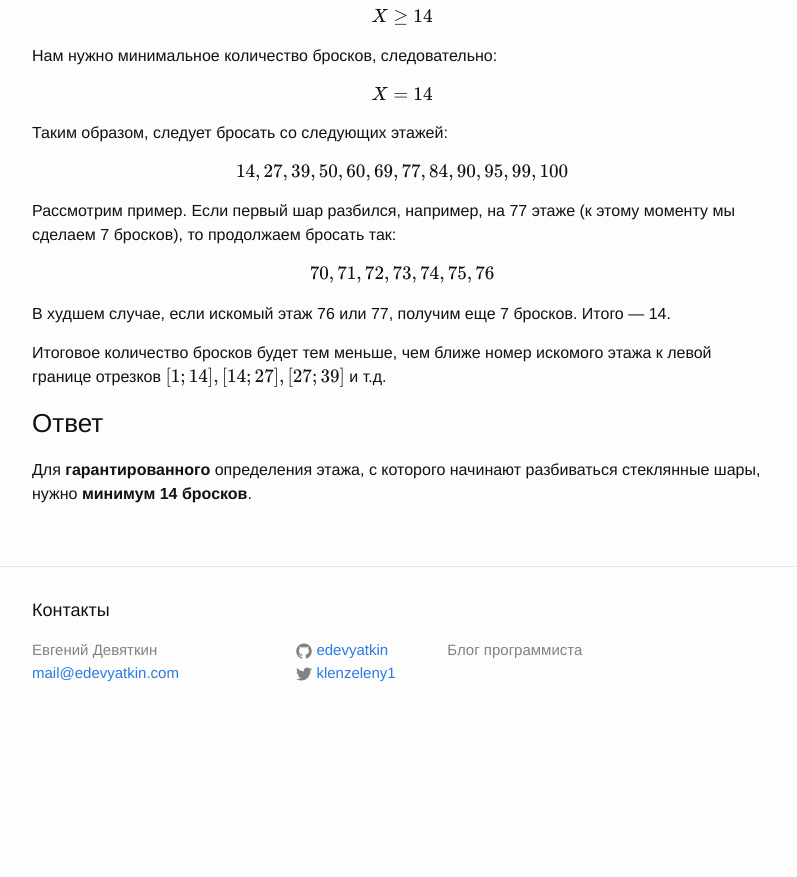
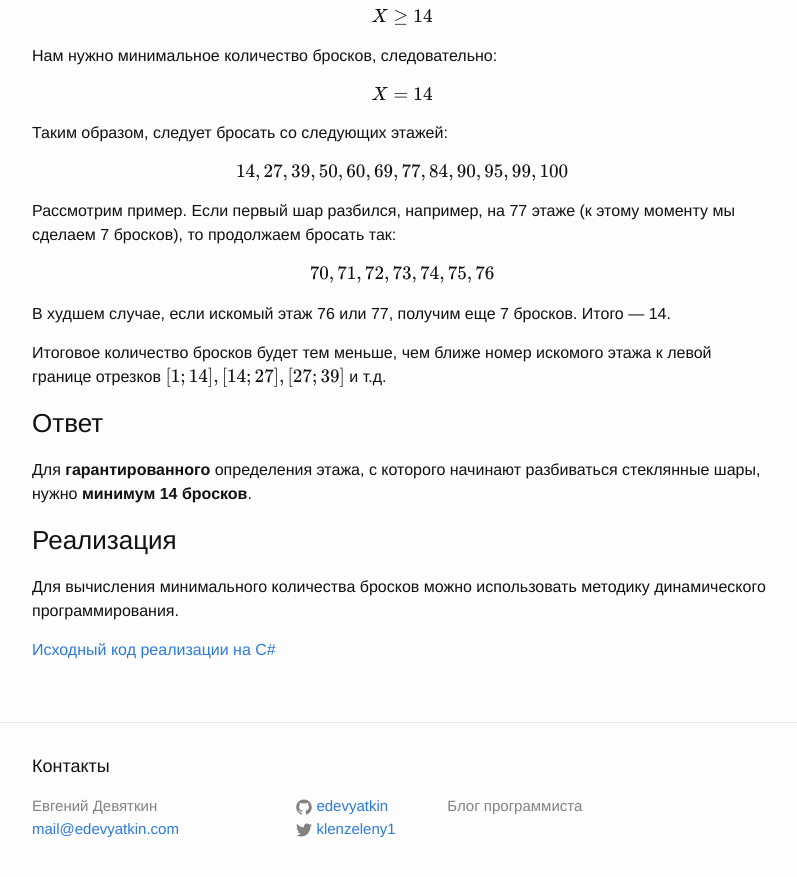
Before and after one commit to edevyatkin/edevyatkin.github.io, a Jekyll site: the page built from _posts/2016-07-01-balls-and-skyscraper.md, in a window 1280 px wide and 900 px high, scrolled down 1850 px. Shown: the top 877 px of the window, without its empty margins (238-1035 px from the left). Built offline with Jekyll 4.4.1, drawn with Linux system fonts in a browser that asks for light colours; formulas are drawn with MathJax 3; before the commit the page ends 2594 px from its top, so only the background shows below that.

Commit message:
Added a link to C# implementation of problem solution

```diff
--- a/_posts/2016-07-01-balls-and-skyscraper.md
+++ b/_posts/2016-07-01-balls-and-skyscraper.md
@@ -87,3 +87,8 @@ X = 14
 
 ### Ответ
 Для **гарантированного** определения этажа, с которого начинают разбиваться стеклянные шары, нужно **минимум 14 бросков**.
+
+### Реализация
+Для вычисления минимального количества бросков можно использовать методику динамического программирования.
+
+[Исходный код реализации на C#](https://github.com/edevyatkin/algorithms-csharp/blob/33c3bc76fb4bb8ff798514efed0000850539efbc/BallsAndSkyscraper.NetCore/Program.cs)
```
